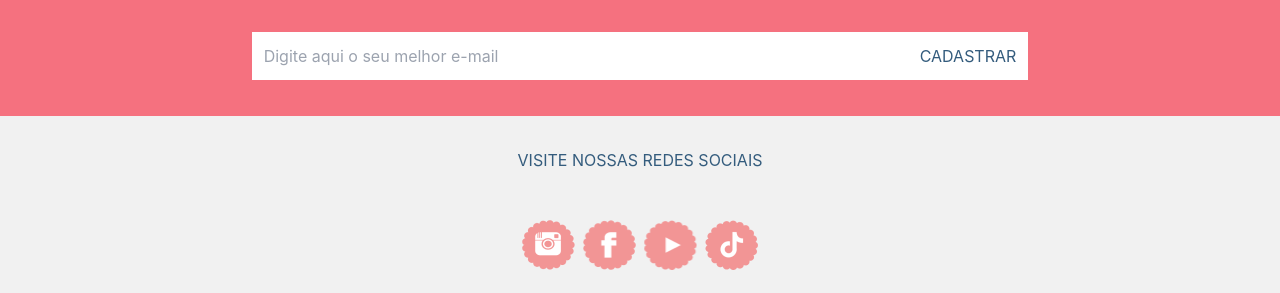
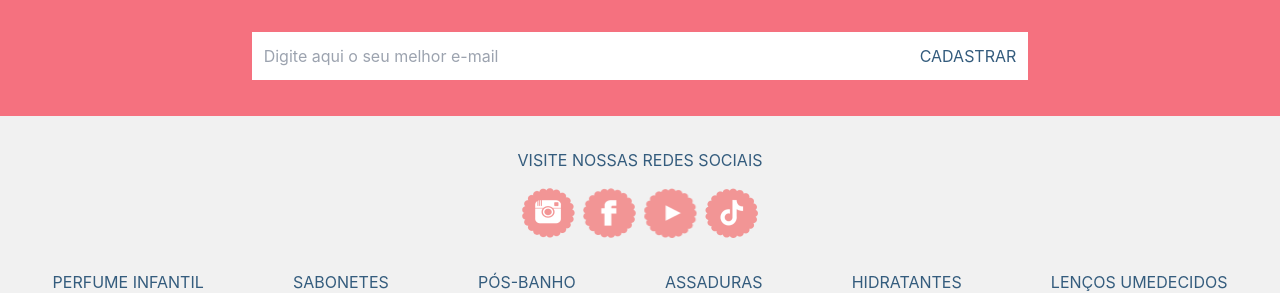
Before and after one commit to MartinGBB/forever-baby, a React (Create React App) app: page / in a window 1280 px wide. Shown: the part 1864-2157 px from the top of the page. Built offline with nearby package versions, Linux system fonts and the light colour scheme.

Commit message:
style: tira separacao do titulo com redes sociais

```diff
--- a/src/components/Footer.js
+++ b/src/components/Footer.js
@@ -7,7 +7,7 @@ function Footer({ contact }) {
   return (
     <div>
     <div className="bg-[#F1F1F1]">
-      <h1 className="p-8 text-quaternary-color">VISITE NOSSAS REDES SOCIAIS</h1>
+      <h1 className="pt-8 text-quaternary-color">VISITE NOSSAS REDES SOCIAIS</h1>
       {
         contact.map(({ id, image, name, link}) => {
           return (
```
